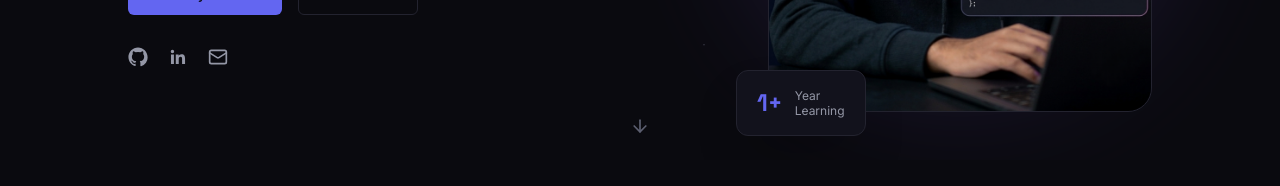
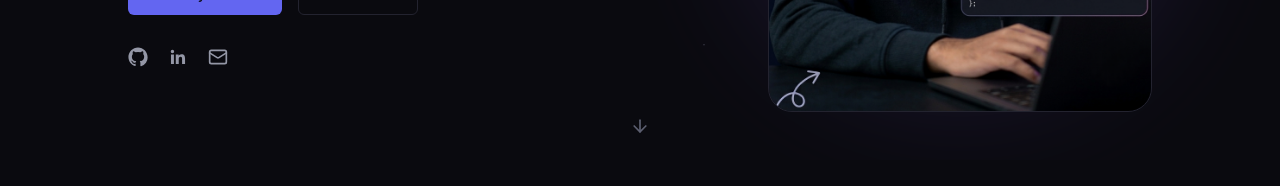
Before and after one commit to abdullahrafi1234/nextjs-portfolio, a Next.js app: page / in a window 1280 px wide. Shown: the part 481-667 px from the top of the page. Built offline with nearby package versions, Linux system fonts and the light colour scheme.

Commit message:
update hero section

```diff
--- a/components/sections/Hero.tsx
+++ b/components/sections/Hero.tsx
@@ -70,7 +70,7 @@ export function Hero() {
               priority
             />
           </div>
-          <div className="absolute -bottom-6 -left-8 z-10 flex items-center gap-3 rounded-xl border border-border bg-bg-surface px-5 py-4 shadow-2xl">
+          {/* <div className="absolute -bottom-6 -left-8 z-10 flex items-center gap-3 rounded-xl border border-border bg-bg-surface px-5 py-4 shadow-2xl">
             <span className="font-display text-2xl font-bold text-accent">
               1+
             </span>
@@ -79,7 +79,7 @@ export function Hero() {
               <br />
               Learning
             </span>
-          </div>
+          </div> */}
           <div className="absolute -right-6 -top-6 z-10 rounded-xl border border-border bg-bg-surface p-3.5 shadow-2xl">
             <Code2 size={22} className="text-accent" />
           </div>
```
